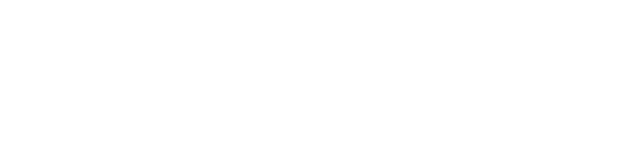
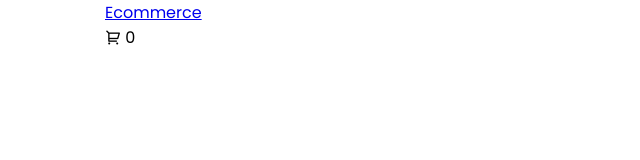
Before and after one commit to SaraHashimzadeh/Shopping_Card, a plain HTML site: page index.html in a window 1280 px wide. Shown: the whole page, without its empty margins (0-640 px from the left). Drawn offline with nearby package versions, Linux system fonts and the light colour scheme; a web font is replaced by a local one.

Commit message:
header html

```diff
--- a/index.html
+++ b/index.html
@@ -8,6 +8,16 @@
     <link rel="stylesheet" href="https://cdnjs.cloudflare.com/ajax/libs/remixicon/4.6.0/remixicon.css">
 </head>
 <body>
+    <!----------------------- HEADER ------------------->
+    <header>
+        <div class="nav container">
+            <a href="#" class="logo">Ecommerce</a>
 
+            <div class="cart-icon" id="cart-icon">
+                <i class="ri-shopping-cart-2-line"></i>
+                <span id="cart-count">0</span>
+            </div>
+        </div>
+    </header>
 </body>
 </html>
--- a/style.css
+++ b/style.css
@@ -14,7 +14,7 @@ img {
     width: 100%;
 }
 
-.cantainer {
+.container {
     max-width: 1070px;
     width: 100%;
     margin: auto;
```
